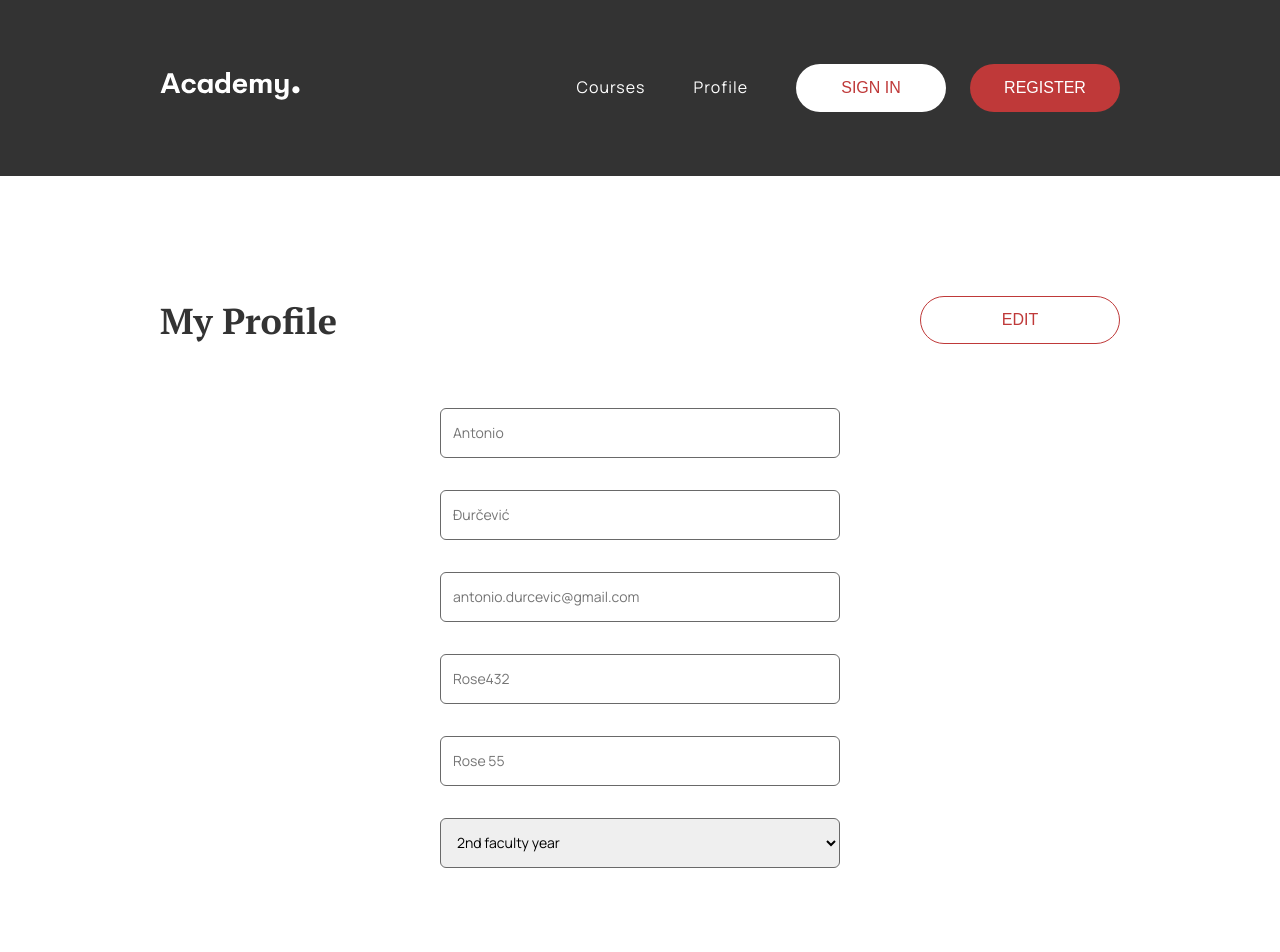
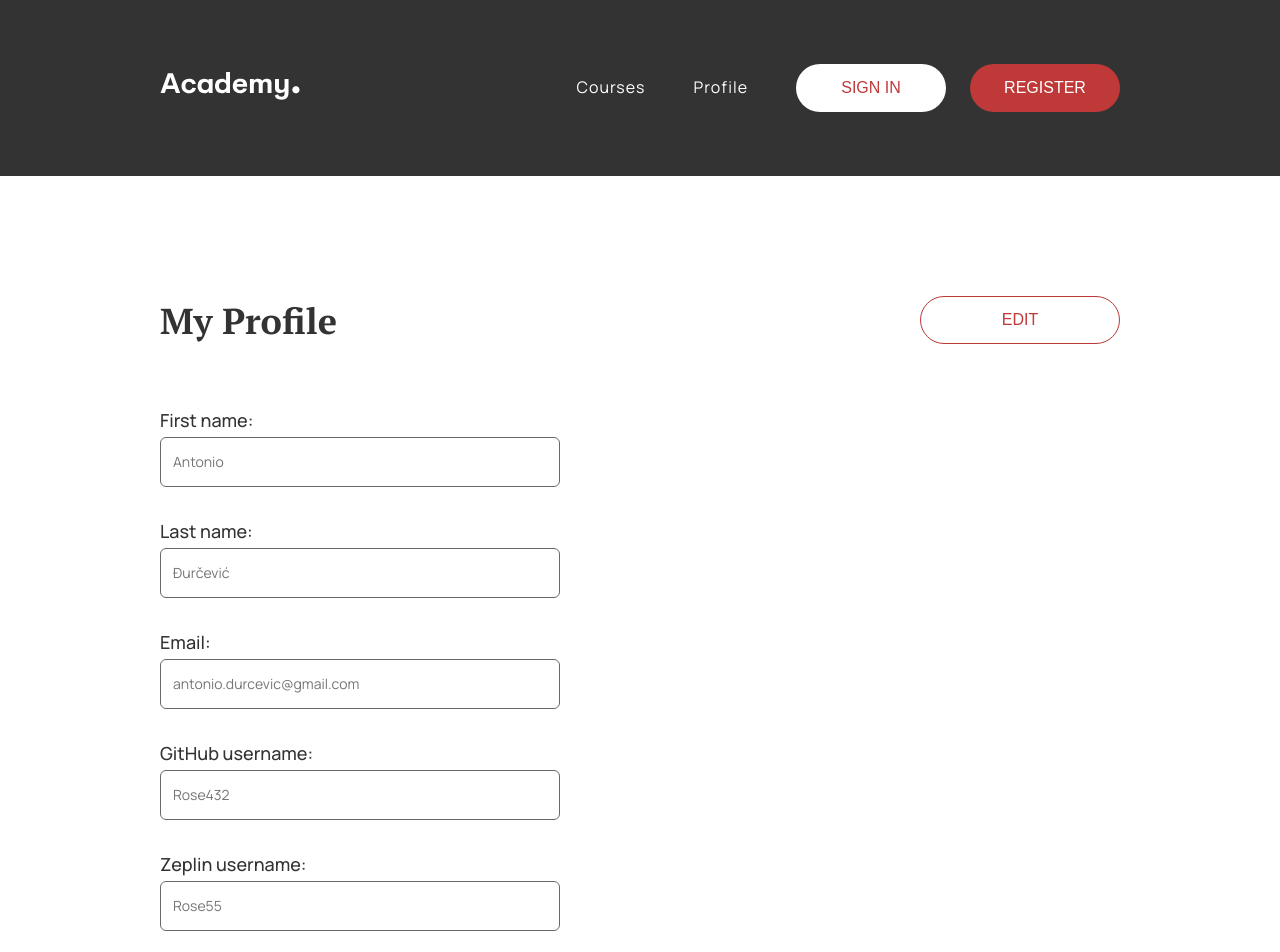
Before and after one commit to adurcevic/Speck-project, a React (Create React App) app: page /profile in a window 1280 px wide. Shown: the top 952 px of the page. Built offline with nearby package versions, Linux system fonts and the light colour scheme.

Commit message:
Added form on Profile page and state for edit button

```diff
--- a/src/components/HamburgerMenu/HamburgerMenuStyle.js
+++ b/src/components/HamburgerMenu/HamburgerMenuStyle.js
@@ -10,7 +10,6 @@ export const StyledMenu = styled.nav`
   height: 100vh;
   width: 100%;
   text-align: center;
-  padding: 60px 20px 20px 20px;
   position: absolute;
   top: 0;
   right: 0;
--- a/src/components/Section/Section.js
+++ b/src/components/Section/Section.js
@@ -1,5 +1,4 @@
 import React from "react";
-import { useNavigate } from "react-router-dom";
 import { Button } from "../../lib/style/generalStyles";
 import SearchBar from "../SearchBar/SearchBar";
 import {
@@ -15,7 +14,7 @@ const Section = ({
   modifiers,
   actionText,
   title,
-  path,
+  action,
   buttonText,
   isHeadingVisible = true,
   children,
@@ -26,8 +25,6 @@ const Section = ({
   disabled,
   placeholder,
 }) => {
-  let navigate = useNavigate();
-
   return (
     <SectionWrapper isTestimonial={isTestimonial}>
       <SectionInner>
@@ -43,11 +40,7 @@ const Section = ({
               <SearchBar disabled={disabled} placeholder={placeholder} />
             )}
             {buttonText && (
-              <Button
-                onClick={() => navigate(path)}
-                isHeading={true}
-                isOutline={true}
-              >
+              <Button onClick={action} isHeading={true} isOutline={true}>
                 {buttonText}
               </Button>
             )}
--- a/src/lib/style/generalStyles.js
+++ b/src/lib/style/generalStyles.js
@@ -147,6 +147,14 @@ export const ErrorMessage = styled(ErrorMessageFormik)`
   padding-top: 8px;
 `;
 
+export const Label = styled.label`
+  display: block;
+  font-size: 18px;
+  color: ${colors.textPrimary};
+  margin-bottom: 5px;
+  font-weight: 500;
+`;
+
 // SPINNER WRAPPER
 
 export const SpinnerWrapper = styled.div`
--- a/src/pages/Courses/Courses.js
+++ b/src/pages/Courses/Courses.js
@@ -1,5 +1,6 @@
 import React from "react";
 import { useEffect, useState } from "react";
+
 import coursesMock from "../../lib/mock/courses";
 import Header from "../../components/Header/Header";
 import Section from "../../components/Section/Section";
--- a/src/pages/Home/Home.js
+++ b/src/pages/Home/Home.js
@@ -1,5 +1,6 @@
 import React from "react";
 import { useEffect, useState } from "react";
+import { useNavigate } from "react-router-dom";
 import coursesMock from "../../lib/mock/courses";
 import Header from "../../components/Header/Header";
 import Landing from "../../components/Landing/Landing";
@@ -13,6 +14,7 @@ const Home = () => {
   const [courses, setCourses] = useState(null);
   const [loaded, setLoaded] = useState(false);
   const n = 4;
+  let navigate = useNavigate();
 
   useEffect(() => {
     setTimeout(() => {
@@ -39,7 +41,7 @@ const Home = () => {
           actionText={"Learn something new"}
           buttonText={"More Courses"}
           isHeadingVisible={true}
-          path={"/courses"}
+          action={() => navigate("/courses")}
         >
           {!loaded ? (
             <Grid>
--- a/src/pages/Profile/Profile.js
+++ b/src/pages/Profile/Profile.js
@@ -1,6 +1,8 @@
 import React from "react";
+import { useState } from "react";
 import Header from "../../components/Header/Header";
 import Section from "../../components/Section/Section";
+import { Grid } from "../../lib/style/generalStyles";
 import {
   Form,
   FormRow,
@@ -8,23 +10,35 @@ import {
   Select,
   Option,
   ErrorMessage,
+  Label,
 } from "../../lib/style/generalStyles";
 import { Formik } from "formik";
 import * as Yup from "yup";
 import { Button } from "../../lib/style/generalStyles";
 
 const Profile = () => {
+  const [open, setOpen] = useState(false);
+
+  const handleClick = () => {
+    open ? setOpen(false) : setOpen(true);
+  };
+
   return (
     <>
       <Header isSecondary></Header>
-      <Section title={"My Profile"} isMainTitle={true} buttonText={"Edit"}>
+      <Section
+        title={"My Profile"}
+        isMainTitle={true}
+        action={handleClick}
+        buttonText={!open ? "Edit" : "Cancel"}
+      >
+        <Grid>
           <Formik
             initialValues={{
               firstName: "",
               lastName: "",
               email: "",
-            // password: "",
-            // passwordConfirmed: "",
+
               githubUsername: "",
               zeplinUsername: "",
               activeFacultyYear: "",
@@ -36,16 +50,7 @@ const Profile = () => {
               email: Yup.string()
                 .email("Inavlid email address")
                 .required("Email is required"),
-            // password: Yup.string()
-            //   .min(8, "Password must be at least 8 characters long")
-            //   .required("Password is required"),
-            // passwordConfirmed: Yup.string().test(
-            //   "passwords-match",
-            //   "Passwords must match",
-            //   function (value) {
-            //     return this.parent.password === value;
-            //   }
-            // ),
+
               githubUsername: Yup.string().required(
                 "Github username is required"
               ),
@@ -64,8 +69,7 @@ const Profile = () => {
                   firstName: "",
                   lastName: "",
                   email: "",
-                // password: "",
-                // passwordConfirmed: "",
+
                   githubUsername: "",
                   zeplinUsername: "",
                   activeFacultyYear: "",
@@ -77,6 +81,7 @@ const Profile = () => {
             {(formik) => (
               <Form>
                 <FormRow>
+                  <Label htmlFor="firstName">First name:</Label>
                   <Field
                     type="text"
                     name="firstName"
@@ -86,6 +91,8 @@ const Profile = () => {
                   <ErrorMessage component={"div"} name="firstName" />
                 </FormRow>
                 <FormRow>
+                  <Label htmlFor="lastName">Last name:</Label>
+
                   <Field
                     type="text"
                     name="lastName"
@@ -95,6 +102,7 @@ const Profile = () => {
                   <ErrorMessage component={"div"} name="lastName" />
                 </FormRow>
                 <FormRow>
+                  <Label htmlFor="email">Email:</Label>
                   <Field
                     type="email"
                     name="email"
@@ -103,48 +111,36 @@ const Profile = () => {
                   />
                   <ErrorMessage component={"div"} name="email" />
                 </FormRow>
-              {/* <FormRow>
-                <Field
-                  type="password"
-                  name="password"
-                  placeholder="Password..."
-                  disabled={formik.isSubmitting}
-                />
-                <ErrorMessage component={"div"} name="password" />
-              </FormRow> */}
-              {/* <FormRow>
-                <Field
-                  type="password"
-                  name="passwordConfirmed"
-                  placeholder="Password..."
-                  disabled={formik.isSubmitting}
-                />
-                <ErrorMessage component={"div"} name="passwordConfirmed" />
-              </FormRow> */}
                 <FormRow>
+                  <Label htmlFor="gitHubUsernam">GitHub username:</Label>
                   <Field
                     type="text"
-                  name="githubUsername"
+                    name="gitHubUsername"
                     placeholder="Rose432"
                     disabled={formik.isSubmitting}
                   />
-                <ErrorMessage component={"div"} name="githubUsername" />
+                  <ErrorMessage component={"div"} name="gitHubUsername" />
                 </FormRow>
                 <FormRow>
+                  <Label htmlFor="zeplinUsernam">Zeplin username:</Label>
                   <Field
                     type="text"
                     name="zeplinUsername"
-                  placeholder="Rose 55"
+                    placeholder="Rose55"
                     disabled={formik.isSubmitting}
                   />
                   <ErrorMessage component={"div"} name="zeplinUsername" />
                 </FormRow>
                 <FormRow>
+                  <Label htmlFor="activeFacultyYear">
+                    Active faculty year:
+                  </Label>
                   <Select
+                    disabled={formik.isSubmitting}
                     id="activeFacultyYear"
                     {...formik.getFieldProps("activeFacultyYear")}
                   >
-                  <Option value="" disabled hidden>
+                    <Option value="" hidden>
                       2nd faculty year
                     </Option>
                     <Option value="0">Not a student</Option>
@@ -156,14 +152,10 @@ const Profile = () => {
                   </Select>
                   <ErrorMessage component={"div"} name="activeFacultyYear" />
                 </FormRow>
-              {/* <FormRow>
-                <Button isOutline isForm disabled={formik.isSubmitting}>
-                  {formik.isSubmitting ? "Processing..." : "Submit"}
-                </Button>
-              </FormRow> */}
               </Form>
             )}
           </Formik>
+        </Grid>
       </Section>
     </>
   );
--- a/src/pages/Register/Register.js
+++ b/src/pages/Register/Register.js
@@ -125,10 +125,10 @@ const Register = () => {
                 <Field
                   type="text"
                   name="githubUsername"
-                  placeholder="Github Username..."
+                  placeholder="GitHub Username..."
                   disabled={formik.isSubmitting}
                 />
-                <ErrorMessage component={"div"} name="githubUsername" />
+                <ErrorMessage component={"div"} name="gitHubUsername" />
               </FormRow>
               <FormRow>
                 <Field
@@ -141,10 +141,11 @@ const Register = () => {
               </FormRow>
               <FormRow>
                 <Select
+                  disabled={formik.isSubmitting}
                   id="activeFacultyYear"
                   {...formik.getFieldProps("activeFacultyYear")}
                 >
-                  <Option value="" disabled hidden>
+                  <Option value="" hidden>
                     Choose an Active faculty year
                   </Option>
                   <Option value="0">Not a student</Option>
```
Lines whose indentation alone changed are shown as unchanged.
